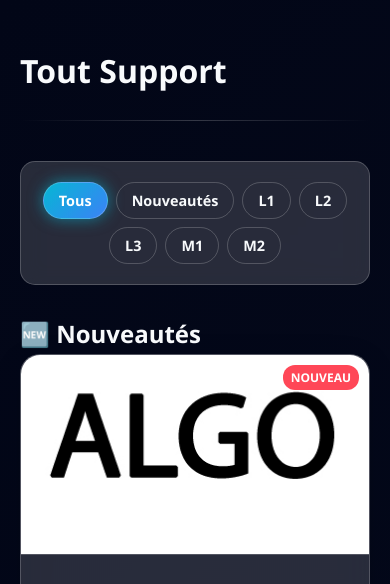
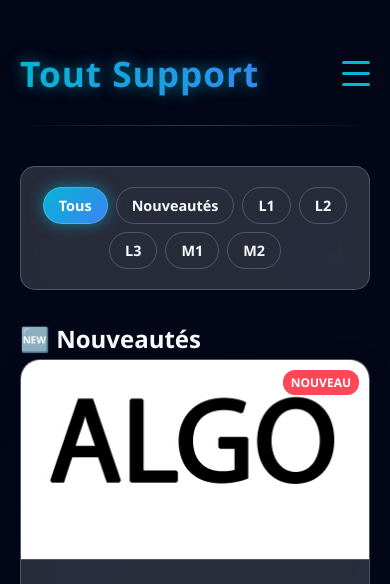
Before and after one commit to RiahAndria/supports, a plain HTML site: page cours.html in a window 390 px wide. Shown: the top 584 px of the page. Drawn offline with Linux system fonts and the light colour scheme.

Commit message:
Update cours.html

```diff
--- a/cours.html
+++ b/cours.html
@@ -296,10 +296,15 @@
 <body>
     <div class="container">
         <header>
-            <h1>Tout Support</h1>
+            <div class="logo">Tout Support</div>
+            <div class="menu-toggle">
+                <span></span>
+                <span></span>
+                <span></span>
+            </div>
             <nav>
                 <a href="index.html">Accueil</a>
-                <a href="cours.html" class="active">Cours</a>
+                <a href="cours.html" class="active">Téléchargement</a>
             </nav>
         </header>
 
```
